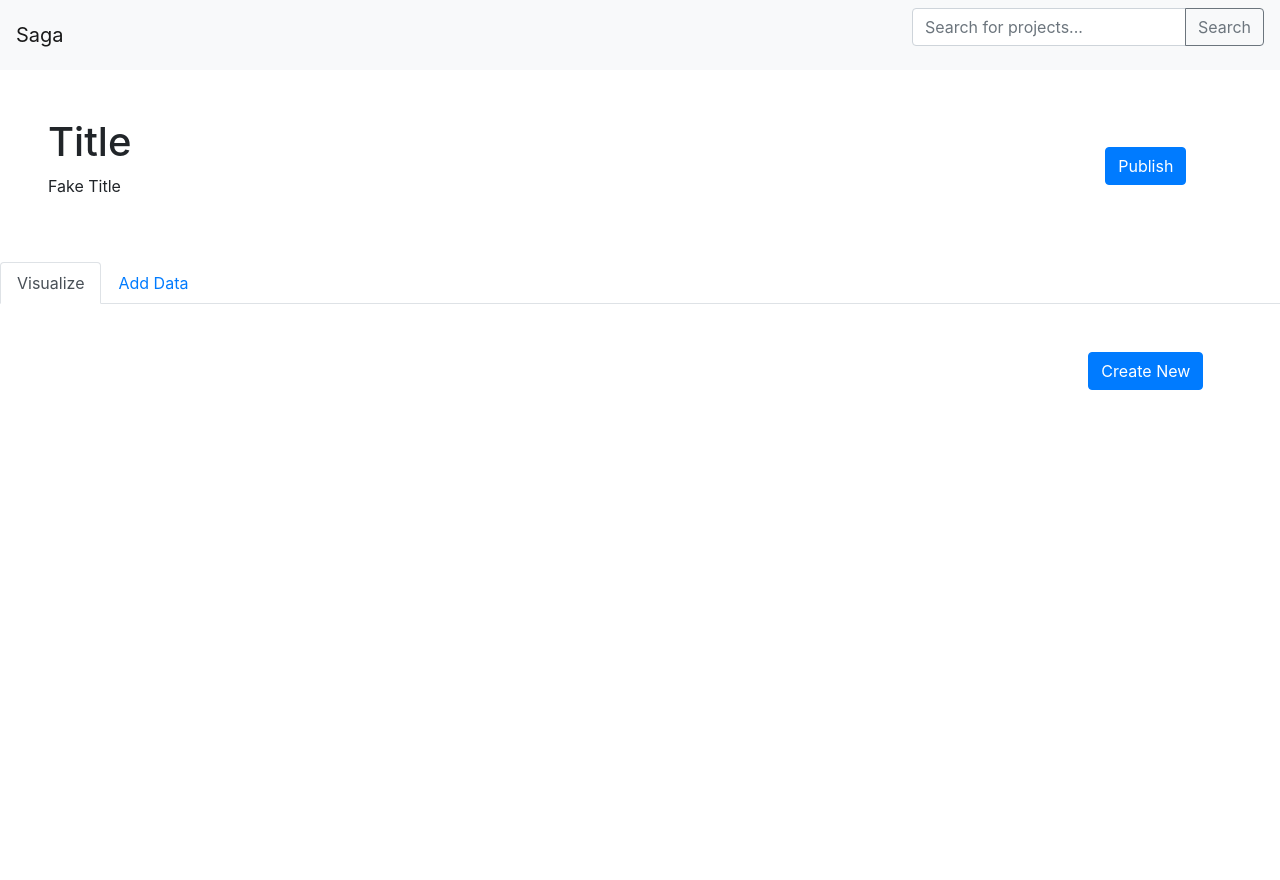
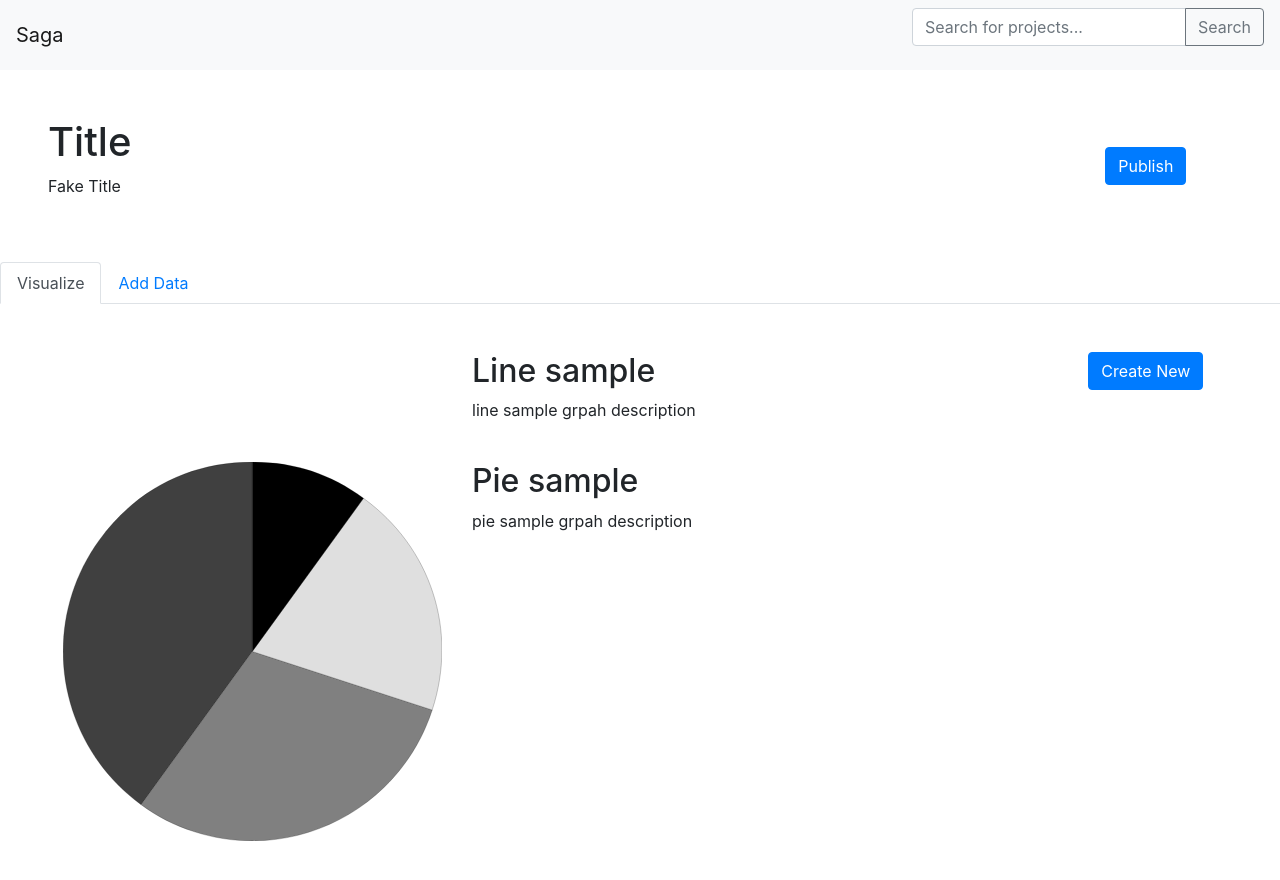
Before and after one commit to josephmannis/saga-ml-client, a React (Create React App) app: page /project in a window 1280 px wide. Both pictures are taken after a click on the tab "Visualize". Shown: the top 880 px of the page. Before the commit the page ends 800 px from the top, so only its background shows below. Built offline with nearby package versions, Linux system fonts and the light colour scheme.

Commit message:
workingish linechart

```diff
--- a/src/components/project-dashboard/project-tools/visualizations/ProjectVisualizationsView.tsx
+++ b/src/components/project-dashboard/project-tools/visualizations/ProjectVisualizationsView.tsx
@@ -34,6 +34,7 @@ export default class ProjectVisualizationsView extends React.Component<IProjectV
 
     for (let vis of this.props.visualizations) {
       children.push(<Visualization model={vis} dataPoints={this.props.dataPoints} />);
+      children.push(<br/>)
     }
 
     return children;
--- a/src/components/project-dashboard/project-tools/visualizations/Visualization.tsx
+++ b/src/components/project-dashboard/project-tools/visualizations/Visualization.tsx
@@ -4,6 +4,7 @@ import Container from 'react-bootstrap/Container';
 import Row from 'react-bootstrap/Row';
 import Col from 'react-bootstrap/Col';
 import {DataPoint, IVisualization} from "../../../../state/dashboard/datatypes";
+import { Line } from 'react-chartjs-2';
 
 interface IVisualizationProps {
     model: IVisualization;
@@ -11,7 +12,59 @@ interface IVisualizationProps {
 }
 
 const Visualization: React.FC<IVisualizationProps> =
- ({model}) => (
+  ({model, dataPoints}) => {
+    let emptyTagToDataSet: { [key: string]: {data: {t: Date; y: number}[]; label:string;} } = {};
+    emptyTagToDataSet = model.tagsToInclude.reduce((acc , cur) => {
+      acc[cur] = {
+        data: [],
+        label: cur,
+      };
+      return acc;
+    }, emptyTagToDataSet);
+  const tagToDataSet = dataPoints.reduce((acc, curDataPoint) => {
+    curDataPoint.tags.forEach(curTag => {
+      if (model.tagsToInclude.includes(curTag)) {
+        acc[curTag].data.push({t: curDataPoint.timeStamp, y: 1})
+      }
+    });
+    return acc;
+  }, emptyTagToDataSet);
+
+  const datasetsToInclude = Object.values(tagToDataSet);//.filter(cur => model.tagsToInclude.includes(cur.label));
+
+  const data = {
+    datasets: datasetsToInclude
+  };
+
+  if (model.type == 'line') {
+    return (
+      <Container fluid>
+        <Row>
+          <Col xs={5} sm={5} md={5} lg={5} >
+              <Line data={data} width={100} height={100} options={{
+                scales: {
+                  xAxes: [{
+                    type: 'time',
+                    time: {
+                      unit: 'month'
+                    }
+                  }]
+                }
+              }}>
+
+              </Line>
+          </Col>
+
+          <Col className='text-left'>
+            <h2>{model.title}</h2>
+            <p>{model.description}</p>
+          </Col>
+        </Row>
+      </Container>
+    )
+  }
+
+  return (
      <Container fluid>
          <Row>
              <Col xs={5} sm={5} md={5} lg={5} >
@@ -24,6 +77,7 @@ const Visualization: React.FC<IVisualizationProps> =
             </Col>
          </Row>
      </Container>
-)
+)  }
+
 
 export default Visualization
--- a/src/state/dashboard/datatypes.ts
+++ b/src/state/dashboard/datatypes.ts
@@ -11,7 +11,6 @@ export interface IVisualization {
     startTime: Date; // The start of the time window of the visualization
     endTime: Date; // The end of the time window
     tagsToInclude: string[]; // What tags to include datapoints off
-    typesToInclude: string[]; // What types of datapoints to render
     type: string; // Bar or Pie or etc
 }
 
--- a/src/state/dashboard/reducers.ts
+++ b/src/state/dashboard/reducers.ts
@@ -1,5 +1,5 @@
 import { DashboardActions, DashBoardActionType } from './actions';
-import {DataPoint, ProjectDashboard} from './datatypes';
+import {DataPoint, IVisualization, ProjectDashboard} from './datatypes';
 
 // State types
 export interface DashboardState {
@@ -36,6 +36,36 @@ function randomDataPointList(length: number): DataPoint[] {
     return Array(length).fill(0).map(randomDataPoint);
 }
 
+export interface IVisualization {
+    title: string;
+    description: string;
+    startTime: Date; // The start of the time window of the visualization
+    endTime: Date; // The end of the time window
+    tagsToInclude: string[]; // What tags to include datapoints off
+    typesToInclude: string[]; // What types of datapoints to render
+    type: string; // Bar or Pie or etc
+}
+
+
+function sampleVis(): IVisualization[] {
+    return [{
+        title: "Line sample",
+    description: "line sample grpah description",
+    startTime: new Date(2015, 0),
+    endTime: new Date(2019, 0),
+    tagsToInclude: ['education', 'immigration', 'healthcare'],
+    type: 'line',
+},
+        {
+            title: "Pie sample",
+            description: "pie sample grpah description",
+            startTime: new Date(2015, 0),
+            endTime: new Date(2019, 0),
+            tagsToInclude: ['education', 'immigration', 'healthcare'],
+            type: 'pie',
+        }]
+}
+
 // Reducer functions
 const initialState: DashboardState = {
     project: {
@@ -43,8 +73,8 @@ const initialState: DashboardState = {
         title: 'Title',
         description: 'Fake Title',
         topics: ['Topic 1', 'Topic 2'],
-        dataPoints: randomDataPointList(1000),
-        visualizations: [],
+        dataPoints: randomDataPointList(1000), // For now random datapoints.
+        visualizations: sampleVis(),
 },
     tab: "visualizations" // probably shouldn't be here its never used, keeping as placeholder
 };
```
Also changed, not shown: 1 other file (tests, documents, lock files or other folders).
